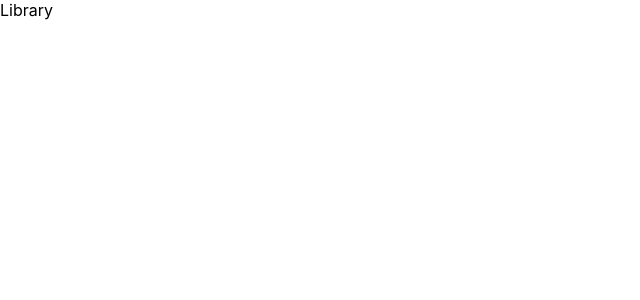
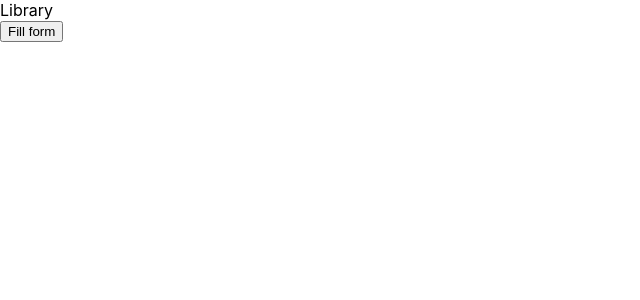
Before and after one commit to secretshardul/sc-forms, a React (Create React App) app: page /library in a window 1280 px wide. Shown: the top 300 px of the page, without its empty margins (0-640 px from the left). Built offline with nearby package versions, Linux system fonts and the light colour scheme.

Commit message:
wip: Form screen

```diff
--- a/src/App.js
+++ b/src/App.js
@@ -12,6 +12,7 @@ import VerifyPhaseScreen from "./screens/VerifyPhaseScreen"
 import { useState } from "react"
 import FormLibraryScreen from "./screens/FormLibraryScreen"
 import SavedFormsScreen from "./screens/SavedFormsScreen"
+import FormScreen from "./screens/FormScreen"
 
 function App() {
   const tdna = new TypingDNA()
@@ -29,6 +30,9 @@ function App() {
         <Route path="/saved-forms">
           <SavedFormsScreen />
         </Route>
+        <Route path="/form">
+          <FormScreen />
+        </Route>
         <Route path="/">
           <HomeScreen email={email} setEmail={setEmail} />
         </Route>
--- a/src/screens/FormLibraryScreen.js
+++ b/src/screens/FormLibraryScreen.js
@@ -1,5 +1,16 @@
+import { Fragment } from "react"
+import { useHistory } from "react-router-dom"
+
 export default function FormLibraryScreen() {
+    const history = useHistory()
+
+    function fillForm() {
+        history.push('/form')
+    }
     return (
-        <div>Library</div>
+        <Fragment>
+            <div>Library</div>
+            <button onClick={fillForm}>Fill form</button>
+        </Fragment>
     )
 }
--- /dev/null
+++ b/src/screens/FormScreen.js
@@ -0,0 +1,6 @@
+export default function FormScreen () {
+
+    return (
+        <div>AOB Form</div>
+    )
+}
```
Also changed, not shown: src/AppBar.js (added).
